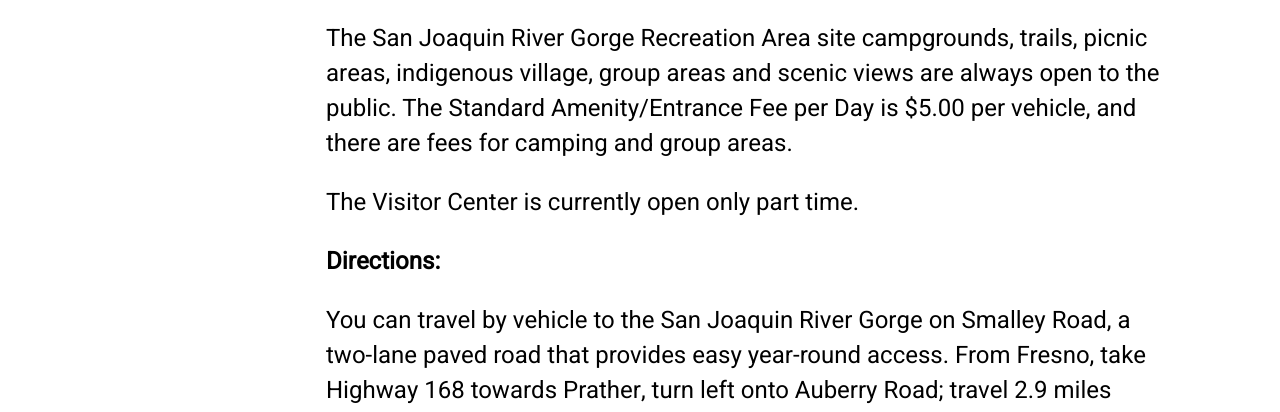
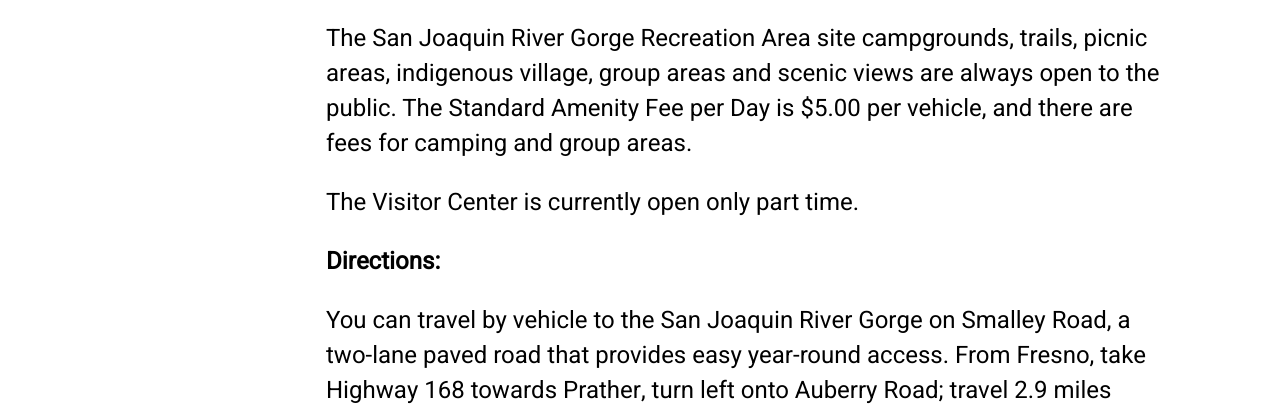
Before and after one commit to mTucker-18/SJRG-Working, a plain HTML site: page docs/pages/explore.html in a window 1280 px wide. Shown: the part 672-1084 px from the top of the page. Drawn offline with Linux system fonts and the light colour scheme; some packages are replaced by stand-ins of ours.

Commit message:
Update explore.html

```diff
--- a/docs/pages/explore.html
+++ b/docs/pages/explore.html
@@ -62,7 +62,7 @@
         <p><strong>Hours:</strong>
           <p>The San Joaquin River Gorge Recreation Area site campgrounds, trails,
             picnic areas, indigenous village, group areas and scenic views are always open
-            to the public. The Standard Amenity/Entrance Fee per Day is $5.00 per
+            to the public. The Standard Amenity Fee per Day is $5.00 per
             vehicle, and there are fees for camping and group areas.</p>
           <p>The Visitor Center is currently open only part time.</p>
           <!-- <p>Summer/Fall hours: </p> TODO: when hours are more regular -->
```
